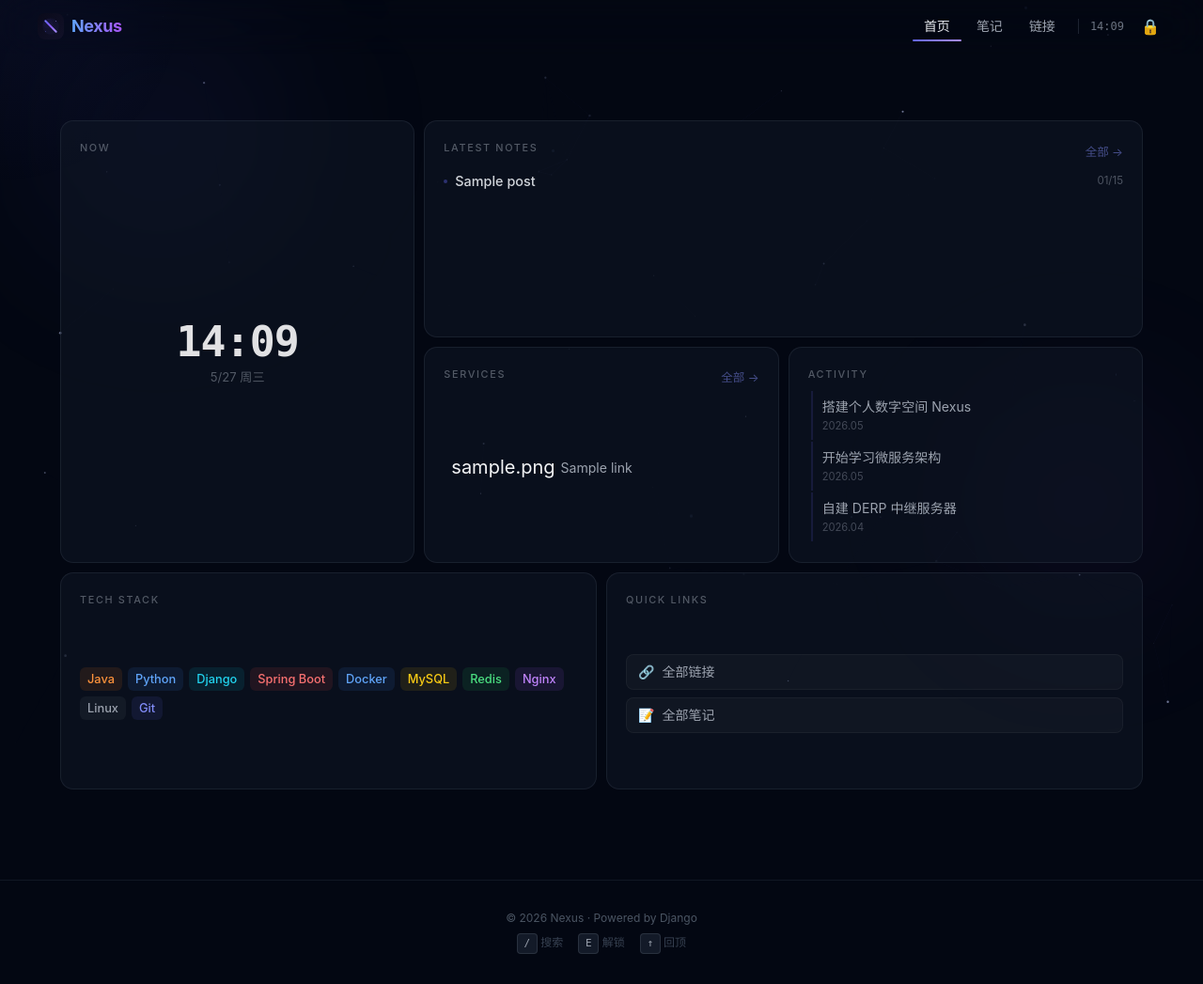
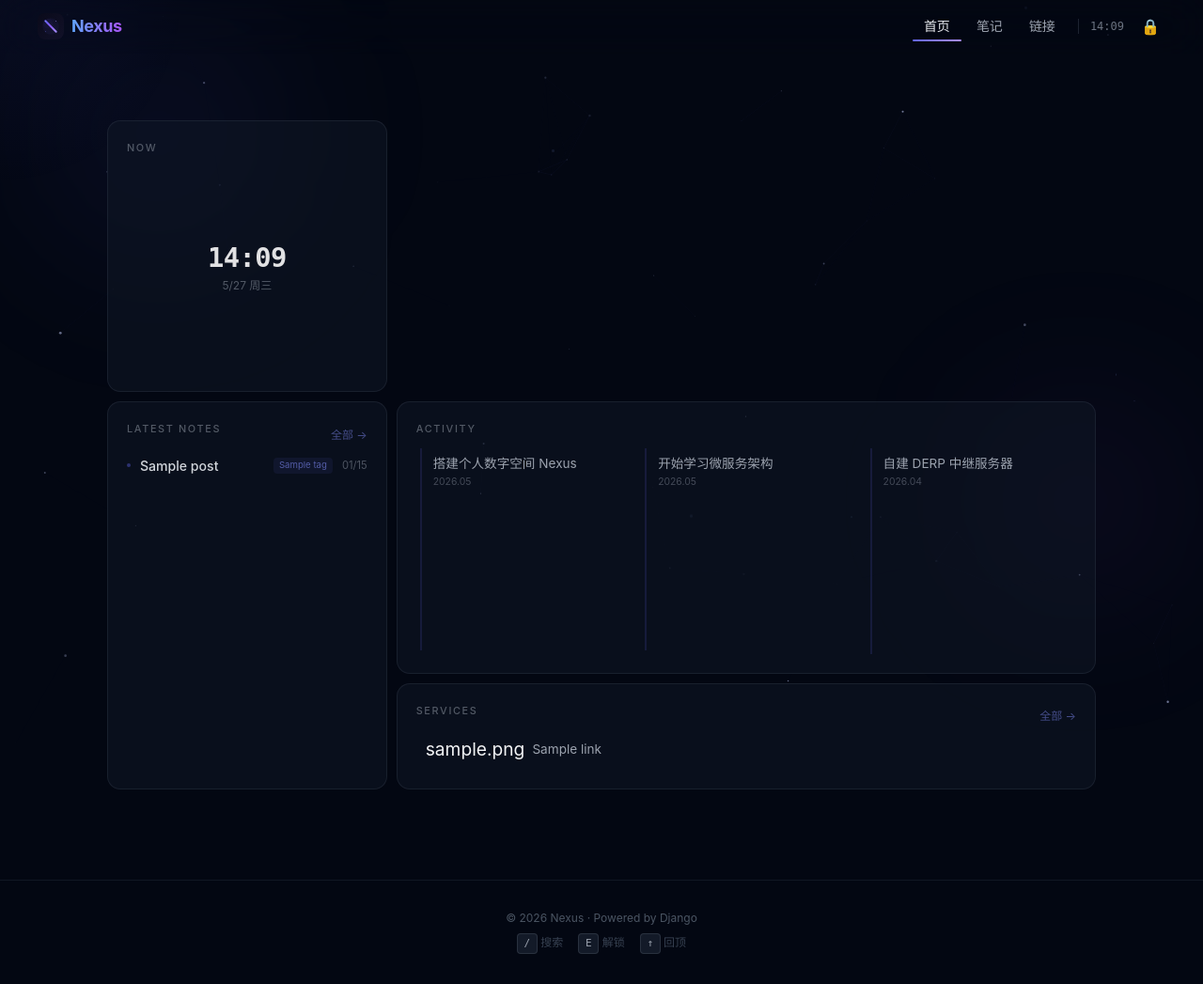
Before and after one commit to FeliixFeng/nexus, a Django app: page / in a window 1280 px wide. Shown: the whole page at 94% size. Run offline with Django 5.2, Linux system fonts and the light colour scheme; tables that the repository leaves empty hold one stand-in row (values such as "Sample post"); some libraries are stand-ins or nearby versions.

Commit message:
feat: 首页精简为4卡片 - 时间/笔记/服务/动态/去掉技术栈和快捷入口/加了3篇测试笔记

```diff
--- a/nexus_core/templates/core/home.html
+++ b/nexus_core/templates/core/home.html
@@ -51,13 +51,13 @@
     }
     body:hover #spotlight { opacity: 1; }
 
-    /* ========== Bento ========== */
+    /* ========== Grid ========== */
     .bento {
         display: grid;
-        grid-template-columns: repeat(6, 1fr);
-        grid-template-rows: repeat(3, 1fr);
+        grid-template-columns: 1fr 2.5fr;
+        grid-template-rows: 1fr 1fr;
         gap: 10px;
-        max-width: 1200px;
+        max-width: 1100px;
         margin: 0 auto;
         padding: 4.5rem 24px 16px;
         height: 100vh;
@@ -67,11 +67,15 @@
     @media (max-width: 768px) {
         .bento {
             grid-template-columns: 1fr 1fr;
+            grid-template-rows: auto auto;
             gap: 8px;
             padding: 4rem 8px 8px;
+            height: auto;
+            min-height: 100vh;
         }
     }
 
+    /* ========== Card ========== */
     .card {
         background: rgba(17, 24, 39, 0.5);
         border: 1px solid rgba(55, 65, 81, 0.35);
@@ -108,22 +112,37 @@
         text-transform: uppercase;
         letter-spacing: 0.15em;
         color: rgba(156, 163, 175, 0.5);
-        margin-bottom: 10px;
+        margin-bottom: 12px;
         flex-shrink: 0;
     }
 
     .view-all {
-        font-size: 0.78rem;
+        font-size: 0.75rem;
         color: rgba(129, 140, 248, 0.5);
         transition: color 0.2s;
         text-decoration: none;
     }
     .view-all:hover { color: #818cf8; }
 
+    /* ---- 时间 ---- */
+    .time-big {
+        font-family: 'JetBrains Mono', monospace;
+        font-size: 1.8rem;
+        font-weight: 700;
+        color: rgba(255, 255, 255, 0.88);
+        letter-spacing: -0.02em;
+        line-height: 1;
+    }
+    .time-sub {
+        font-size: 0.75rem;
+        color: rgba(156, 163, 175, 0.5);
+        margin-top: 6px;
+    }
+
     /* ---- 笔记 ---- */
     .note-item {
-        display: flex; align-items: center; gap: 8px;
-        padding: 7px 0;
+        display: flex; align-items: center; gap: 10px;
+        padding: 8px 0;
         border-bottom: 1px solid rgba(55, 65, 81, 0.2);
         transition: all 0.2s;
     }
@@ -131,60 +150,47 @@
     .note-item:hover { padding-left: 3px; }
     .note-item:hover .note-title { color: #818cf8; }
     .note-title {
-        color: #d1d5db; font-size: 0.9rem; font-weight: 500;
+        color: #d1d5db; font-size: 0.88rem; font-weight: 500;
         transition: color 0.2s;
         white-space: nowrap; overflow: hidden; text-overflow: ellipsis;
     }
     .note-date {
-        font-size: 0.72rem; color: rgba(107, 114, 128, 0.7);
+        font-size: 0.7rem; color: rgba(107, 114, 128, 0.7);
         white-space: nowrap; flex-shrink: 0;
     }
     .note-dot {
         width: 4px; height: 4px; border-radius: 50%;
         background: rgba(99, 102, 241, 0.4); flex-shrink: 0;
     }
+    .note-tag {
+        font-size: 0.6rem;
+        padding: 1px 6px;
+        border-radius: 4px;
+        background: rgba(99, 102, 241, 0.08);
+        color: rgba(129, 140, 248, 0.6);
+        flex-shrink: 0;
+    }
 
     /* ---- 服务 ---- */
     .service-item {
-        display: flex; align-items: center; gap: 6px;
-        padding: 5px 8px; border-radius: 8px;
+        display: flex; align-items: center; gap: 8px;
+        padding: 7px 10px; border-radius: 8px;
         transition: all 0.2s; text-decoration: none;
     }
     .service-item:hover { background: rgba(99, 102, 241, 0.08); }
     .service-item:hover .service-name { color: #e5e7eb; }
-    .service-icon { font-size: 1.25rem; }
-    .service-name { font-size: 0.88rem; color: #9ca3af; transition: color 0.2s; }
-
-    /* ---- 时间 ---- */
-    .time-big {
-        font-family: 'JetBrains Mono', monospace;
-        font-size: 2.8rem; font-weight: 700;
-        color: rgba(255, 255, 255, 0.88);
-        letter-spacing: -0.02em; line-height: 1;
-    }
-    .time-sub {
-        font-size: 0.82rem; color: rgba(156, 163, 175, 0.5);
-        margin-top: 5px;
-    }
+    .service-icon { font-size: 1.2rem; }
+    .service-name { font-size: 0.85rem; color: #9ca3af; transition: color 0.2s; }
 
     /* ---- 动态 ---- */
     .act-item {
         padding: 6px 0;
         border-left: 2px solid rgba(99, 102, 241, 0.15);
-        padding-left: 10px; margin-left: 3px;
+        padding-left: 12px; margin-left: 4px;
     }
-    .act-item:not(:last-child) { margin-bottom: 2px; }
-    .act-text { font-size: 0.88rem; color: #9ca3af; line-height: 1.5; }
-    .act-date { font-size: 0.7rem; color: rgba(107, 114, 128, 0.6); margin-top: 2px; }
-
-    /* ---- 技能标签 ---- */
-    .tag {
-        display: inline-block;
-        padding: 3px 8px; border-radius: 6px;
-        font-size: 0.8rem; font-weight: 500;
-        transition: transform 0.2s;
-    }
-    .tag:hover { transform: scale(1.05); }
+    .act-item:not(:last-child) { margin-bottom: 4px; }
+    .act-text { font-size: 0.85rem; color: #9ca3af; line-height: 1.5; }
+    .act-date { font-size: 0.65rem; color: rgba(107, 114, 128, 0.6); margin-top: 2px; }
 
     /* ---- 入场 ---- */
     .fade-up {
@@ -193,7 +199,6 @@
     }
     .fade-up.visible { opacity: 1; transform: translateY(0); }
 
-    /* 粒子 */
     .particle {
         position: fixed; border-radius: 50%;
         pointer-events: none; z-index: 2;
@@ -214,11 +219,10 @@
 <div class="aurora-blob aurora-2"></div>
 <div id="spotlight"></div>
 
-<!-- ====== Bento Grid ====== -->
 <div class="bento relative z-10">
 
-    <!-- 时间 + 状态 (2列) -->
-    <div class="card fade-up" style="grid-column: span 2; grid-row: span 2;">
+    <!-- 时间 (左上，小) -->
+    <div class="card fade-up">
         <span class="card-label">Now</span>
         <div class="flex-1 flex flex-col justify-center items-center">
             <div class="time-big" id="clock">--:--</div>
@@ -226,17 +230,20 @@
         </div>
     </div>
 
-    <!-- 最新笔记 (4列) -->
-    <div class="card fade-up" style="grid-column: span 4; grid-row: span 1;">
+    <!-- 最新笔记 (右上，大) -->
+    <div class="card fade-up" style="grid-row: span 2;">
         <div class="flex items-center justify-between">
             <span class="card-label">Latest Notes</span>
             <a href="{% url 'blog:post_list' %}" class="view-all">全部 →</a>
         </div>
-        <div class="flex-1">
-            {% for post in recent_posts|slice:":4" %}
+        <div class="flex-1 overflow-auto">
+            {% for post in recent_posts|slice:":6" %}
             <a href="{% url 'blog:post_detail' post.slug %}" class="note-item">
                 <span class="note-dot"></span>
                 <span class="note-title flex-1">{{ post.title }}</span>
+                {% for tag in post.tags.all|slice:":1" %}
+                <span class="note-tag">{{ tag.name }}</span>
+                {% endfor %}
                 <span class="note-date">{{ post.published_at|date:"m/d" }}</span>
             </a>
             {% empty %}
@@ -245,14 +252,14 @@
         </div>
     </div>
 
-    <!-- 服务入口 (3列) -->
-    <div class="card fade-up" style="grid-column: span 2;">
+    <!-- 服务入口 (左下) -->
+    <div class="card fade-up">
         <div class="flex items-center justify-between">
             <span class="card-label">Services</span>
             <a href="{% url 'links:link_list' %}" class="view-all">全部 →</a>
         </div>
         <div class="flex-1 flex flex-col justify-center gap-1">
-            {% for link in all_links|slice:":6" %}
+            {% for link in all_links|slice:":5" %}
             <a href="{{ link.url }}" target="_blank" rel="noopener noreferrer" class="service-item">
                 <span class="service-icon">{{ link.icon|default:"🔗" }}</span>
                 <span class="service-name">{{ link.name }}</span>
@@ -261,56 +268,22 @@
         </div>
     </div>
 
-    <!-- 最近动态 (3列) -->
-    <div class="card fade-up" style="grid-column: span 2;">
+    <!-- 最近动态 (右下) -->
+    <div class="card fade-up" style="grid-column: 2; grid-row: 2;">
         <span class="card-label">Activity</span>
-        <div class="flex-1 overflow-hidden">
-            <div class="act-item">
+        <div class="flex-1 overflow-hidden flex gap-4">
+            <div class="act-item flex-1">
                 <p class="act-text">搭建个人数字空间 Nexus</p>
                 <p class="act-date">2026.05</p>
             </div>
-            <div class="act-item">
+            <div class="act-item flex-1">
                 <p class="act-text">开始学习微服务架构</p>
                 <p class="act-date">2026.05</p>
             </div>
-            <div class="act-item">
+            <div class="act-item flex-1">
                 <p class="act-text">自建 DERP 中继服务器</p>
                 <p class="act-date">2026.04</p>
             </div>
-            <div class="act-item">
-                <p class="act-text">部署 Immich 私有照片管理</p>
-                <p class="act-date">2026.03</p>
-            </div>
-        </div>
-    </div>
-
-    <!-- 技术栈 -->
-    <div class="card fade-up" style="grid-column: span 3;">
-        <span class="card-label">Tech Stack</span>
-        <div class="flex flex-wrap gap-1.5 content-center flex-1">
-            <span class="tag bg-orange-500/10 text-orange-400">Java</span>
-            <span class="tag bg-blue-500/10 text-blue-400">Python</span>
-            <span class="tag bg-cyan-500/10 text-cyan-400">Django</span>
-            <span class="tag bg-red-500/10 text-red-400">Spring Boot</span>
-            <span class="tag bg-blue-500/10 text-blue-400">Docker</span>
-            <span class="tag bg-yellow-500/10 text-yellow-400">MySQL</span>
-            <span class="tag bg-green-500/10 text-green-400">Redis</span>
-            <span class="tag bg-purple-500/10 text-purple-400">Nginx</span>
-            <span class="tag bg-gray-500/10 text-gray-400">Linux</span>
-            <span class="tag bg-indigo-500/10 text-indigo-400">Git</span>
-        </div>
-    </div>
-
-    <!-- 快捷入口 -->
-    <div class="card fade-up" style="grid-column: span 3;">
-        <span class="card-label">Quick Links</span>
-        <div class="flex-1 flex flex-col justify-center gap-2">
-            <a href="{% url 'links:link_list' %}" class="flex items-center gap-2 px-3 py-2 rounded-lg bg-white/[0.03] hover:bg-white/[0.06] border border-white/[0.04] transition-all text-sm text-gray-400 hover:text-gray-200">
-                <span>🔗</span> 全部链接
-            </a>
-            <a href="{% url 'blog:post_list' %}" class="flex items-center gap-2 px-3 py-2 rounded-lg bg-white/[0.03] hover:bg-white/[0.06] border border-white/[0.04] transition-all text-sm text-gray-400 hover:text-gray-200">
-                <span>📝</span> 全部笔记
-            </a>
         </div>
     </div>
 
```
